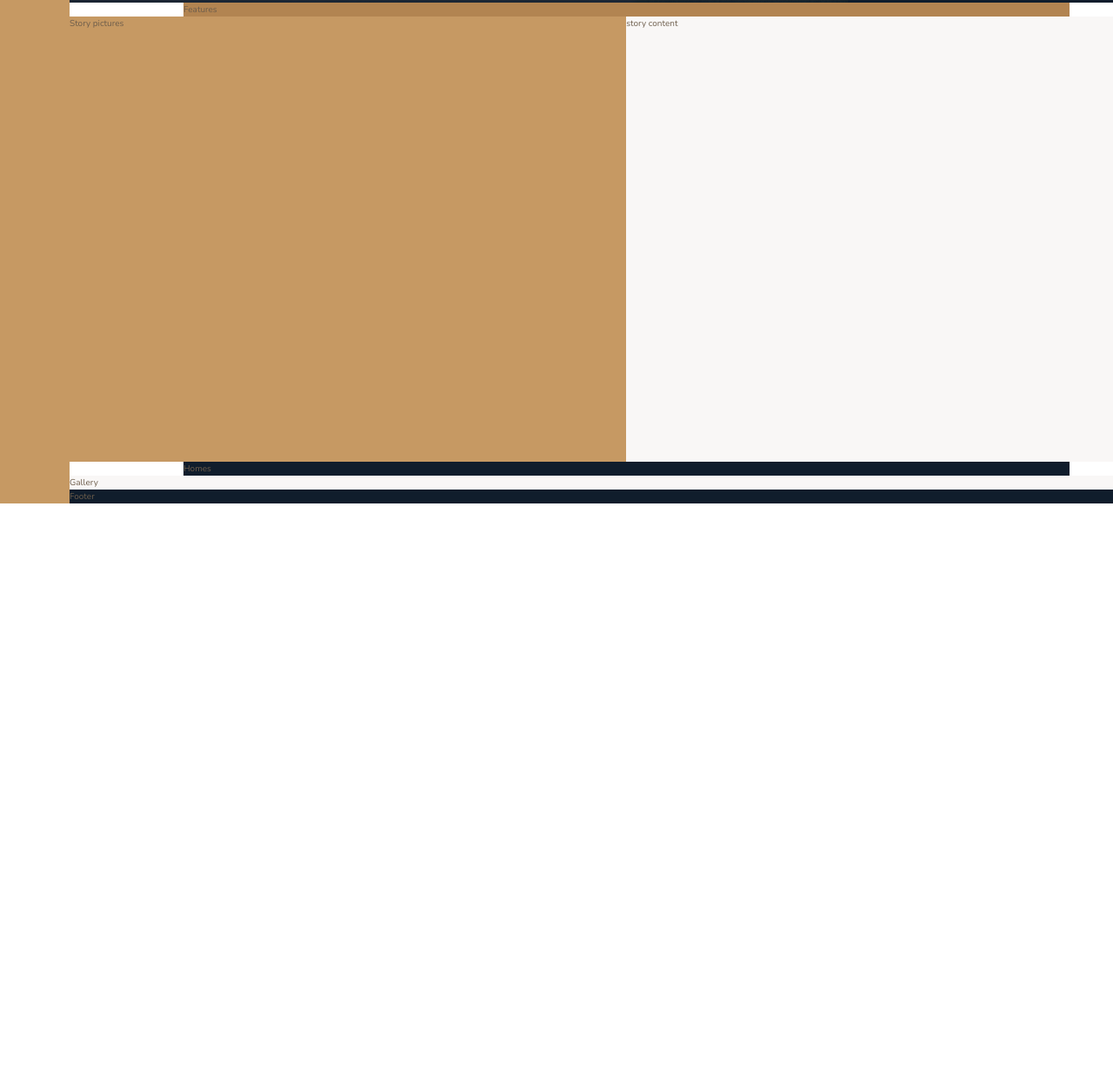
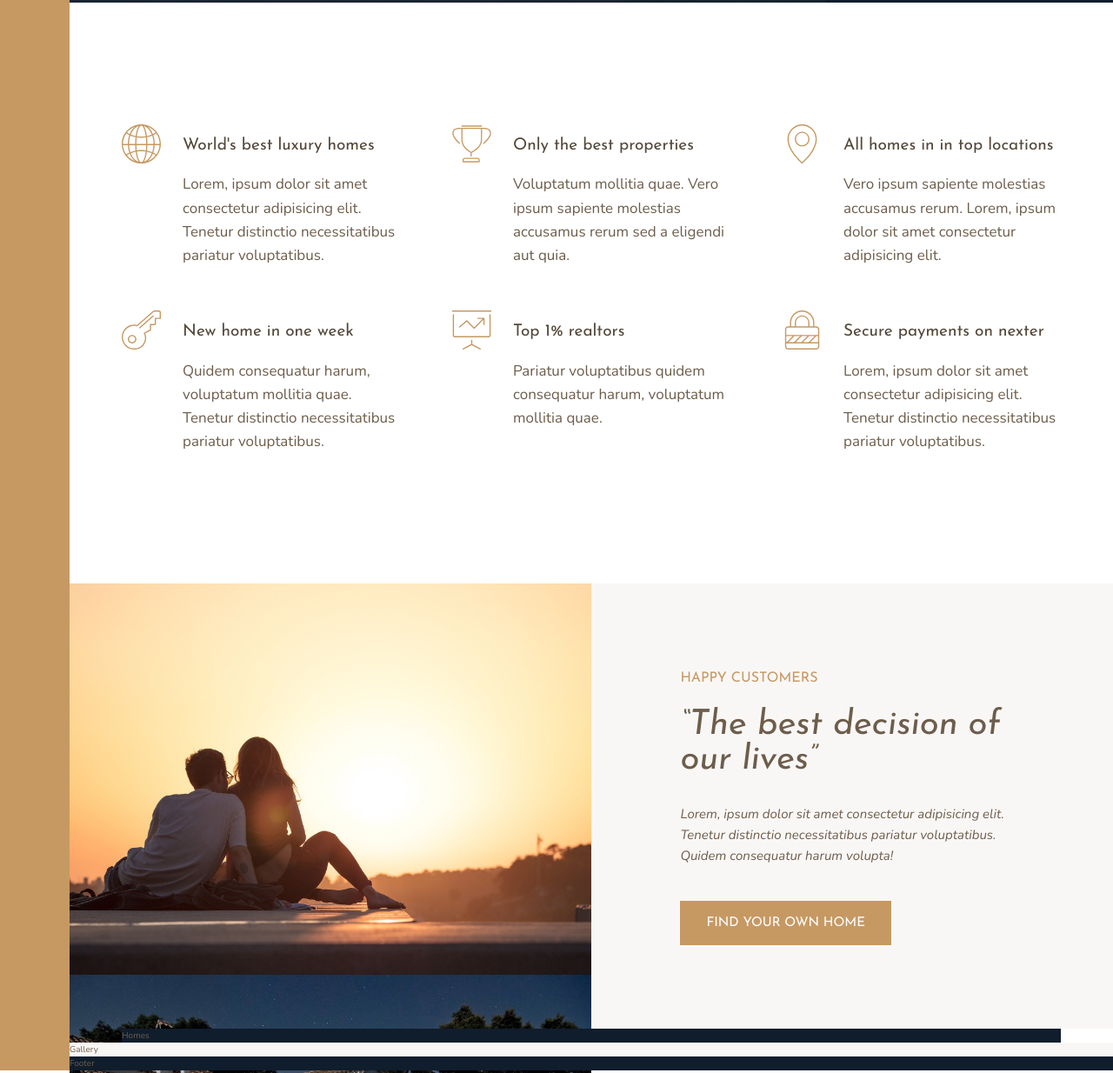
Before and after one commit to ulyavrubel/advanced-css-nexter, a website: page index.html in a window 1280 px wide. Shown: the part 637-1871 px from the top of the page at 87% size. Before the commit the page ends 1216 px from the top, so only its background shows below. Drawn offline with nearby package versions, Linux system fonts and the light colour scheme.

Commit message:
108-110: features and story

```diff
--- a/index.html
+++ b/index.html
@@ -56,9 +56,95 @@
       </div>
     </div>
 
-    <section class="features">Features</section>
-    <div class="story__pictures">Story pictures</div>
-    <div class="story__content">story content</div>
+    <section class="features">
+      <div class="feature">
+        <svg class="feature__icon">
+          <use xlink:href="img/sprite.svg#icon-global"></use>
+        </svg>
+        <h4 class="heading-4 heading-4--dark">World's best luxury homes</h4>
+        <p class="feature__text">
+          Lorem, ipsum dolor sit amet consectetur adipisicing elit. Tenetur
+          distinctio necessitatibus pariatur voluptatibus.
+        </p>
+      </div>
+
+      <div class="feature">
+        <svg class="feature__icon">
+          <use xlink:href="img/sprite.svg#icon-trophy"></use>
+        </svg>
+        <h4 class="heading-4 heading-4--dark">Only the best properties</h4>
+        <p class="feature__text">
+          Voluptatum mollitia quae. Vero ipsum sapiente molestias accusamus
+          rerum sed a eligendi aut quia.
+        </p>
+      </div>
+
+      <div class="feature">
+        <svg class="feature__icon">
+          <use xlink:href="img/sprite.svg#icon-map-pin"></use>
+        </svg>
+        <h4 class="heading-4 heading-4--dark">All homes in in top locations</h4>
+        <p class="feature__text">
+          Vero ipsum sapiente molestias accusamus rerum. Lorem, ipsum dolor sit
+          amet consectetur adipisicing elit.
+        </p>
+      </div>
+
+      <div class="feature">
+        <svg class="feature__icon">
+          <use xlink:href="img/sprite.svg#icon-key"></use>
+        </svg>
+        <h4 class="heading-4 heading-4--dark">New home in one week</h4>
+        <p class="feature__text">
+          Quidem consequatur harum, voluptatum mollitia quae. Tenetur distinctio
+          necessitatibus pariatur voluptatibus.
+        </p>
+      </div>
+
+      <div class="feature">
+        <svg class="feature__icon">
+          <use xlink:href="img/sprite.svg#icon-presentation"></use>
+        </svg>
+        <h4 class="heading-4 heading-4--dark">Top 1% realtors</h4>
+        <p class="feature__text">
+          Pariatur voluptatibus quidem consequatur harum, voluptatum mollitia
+          quae.
+        </p>
+      </div>
+
+      <div class="feature">
+        <svg class="feature__icon">
+          <use xlink:href="img/sprite.svg#icon-lock"></use>
+        </svg>
+        <h4 class="heading-4 heading-4--dark">Secure payments on nexter</h4>
+        <p class="feature__text">
+          Lorem, ipsum dolor sit amet consectetur adipisicing elit. Tenetur
+          distinctio necessitatibus pariatur voluptatibus.
+        </p>
+      </div>
+    </section>
+
+    <div class="story__pictures">
+      <img
+        src="img/story-1.jpeg"
+        alt="Couple with new house"
+        class="story__img--1"
+      />
+      <img src="img/story-2.jpeg" alt="New house" class="story__img--2" />
+    </div>
+
+    <div class="story__content">
+      <h3 class="heading-3 mb-sm">Happy customers</h3>
+      <h2 class="heading-2 mb-md">
+        &ldquo;The best decision of our lives&rdquo;
+      </h2>
+      <p class="story__text">
+        Lorem, ipsum dolor sit amet consectetur adipisicing elit. Tenetur
+        distinctio necessitatibus pariatur voluptatibus. Quidem consequatur
+        harum volupta!
+      </p>
+      <button class="btn">Find your own home</button>
+    </div>
     <section class="homes">Homes</section>
     <section class="gallery">Gallery</section>
     <footer class="footer">Footer</footer>
--- a/sass/_base.scss
+++ b/sass/_base.scss
@@ -38,10 +38,10 @@ html {
     [sidebar-start]
     8rem
     [sidebar-end full-start]
-    1fr
+    minmax(6rem, 1fr)
     [center-start]
     repeat(8, [col-start] minmax(min-content, 14rem) [col-end])
     [center-end]
-    1fr
+    minmax(6rem, 1fr)
     [full-end];
 }
--- a/sass/_features.scss
+++ b/sass/_features.scss
@@ -1,4 +1,29 @@
 .features {
-  background-color: $color-primary-dark;
   grid-column: center-start / center-end;
+  margin: 15rem 0;
+
+  display: grid;
+  // grid-template-columns: repeat(3, 1fr);
+  grid-template-columns: repeat(auto-fit, minmax(25rem, 1fr));
+  grid-gap: 6rem;
+  align-items: start;
 }
+
+.feature {
+  display: grid;
+  grid-template-columns: min-content 1fr;
+  grid-row-gap: 1.5rem;
+  grid-column-gap: 2.5rem;
+
+  &__icon {
+    fill: $color-primary;
+    width: 4.5rem;
+    height: 4.5rem;
+    grid-row: 1 / span 2;
+    transform: translateY(-1rem);
+  }
+
+  &__text {
+    font-size: 1.7rem;
+  }
+}
--- a/sass/_story.scss
+++ b/sass/_story.scss
@@ -2,10 +2,33 @@
   &__pictures {
     background-color: $color-primary;
     grid-column: full-start / col-end 4;
+
+    display: grid;
+  }
+
+  &__img--1 {
+    width: 100%;
+  }
+
+  &__img--2 {
+    width: 100%;
   }
 
   &__content {
     background-color: $color-grey-light-1;
     grid-column: col-start 5 / full-end;
+
+    padding: 6rem 8vw;
+
+    display: flex;
+    flex-direction: column;
+    justify-content: center;
+    align-items: flex-start;
+  }
+
+  &__text {
+    font-size: 1.5rem;
+    font-style: italic;
+    margin-bottom: 4rem;
   }
 }
--- a/sass/_typography.scss
+++ b/sass/_typography.scss
@@ -59,3 +59,19 @@
     background-color: $color-primary-dark;
   }
 }
+
+.mb-sm {
+  margin-bottom: 2rem;
+}
+
+.mb-md {
+  margin-bottom: 3rem;
+}
+
+.mb-ld {
+  margin-bottom: 4rem;
+}
+
+.mb-hg {
+  margin-bottom: 8rem;
+}
```
Also changed, not shown: css/style.css.
